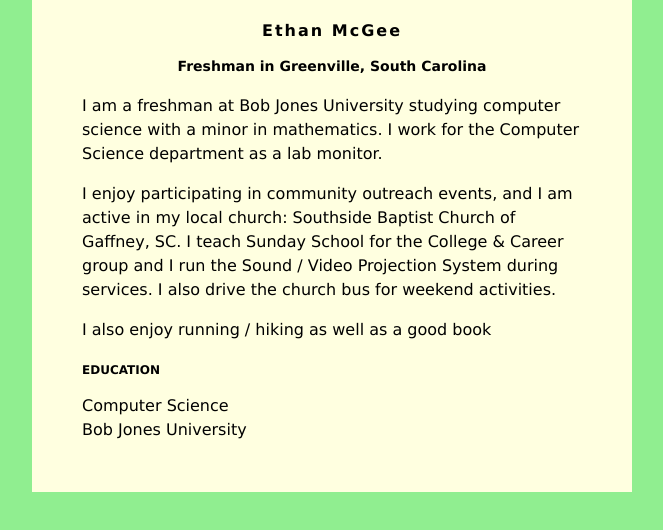
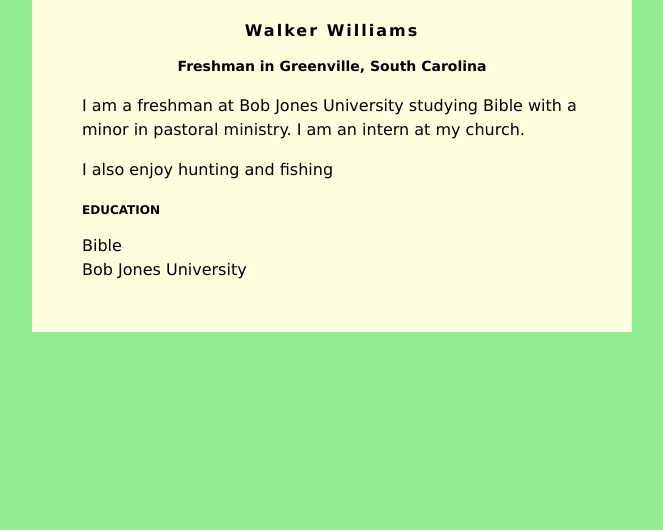
Before and after one commit to jwill289/jwill289.github.io, a plain HTML site: page index.html in a window 1280 px wide. Shown: the whole page, without its empty margins (308-971 px from the left). Drawn offline with Linux system fonts and the light colour scheme.

Commit message:
Update index.html

```diff
--- a/index.html
+++ b/index.html
@@ -30,19 +30,18 @@ h3 {
 </head>
 <body>
     <div id="content">
-        <h1>Ethan McGee</h1>
+        <h1>Walker Williams</h1>
         <h2>Freshman in Greenville, South Carolina</h2>
 
-         <p>I am a freshman at Bob Jones University studying computer science with a minor in mathematics. I work for the Computer Science department as a lab monitor.</p>
+         <p>I am a freshman at Bob Jones University studying Bible with a minor in pastoral ministry. I am an intern at my church.</p>
          <p>
-            I enjoy participating in community outreach events, and I am active in my local church: Southside Baptist Church of Gaffney, SC.  I teach Sunday School for the College &amp; Career group and I run the Sound / Video Projection System during services.  I also drive the church bus for weekend activities.
          </p>
          <p>
-            I also enjoy running / hiking as well as a good book
+            I also enjoy hunting and fishing
          </p>
 
         <h3>EDUCATION</h3>
-        Computer Science<br>
+        Bible <br>
         Bob Jones University
     </div>
 
```
